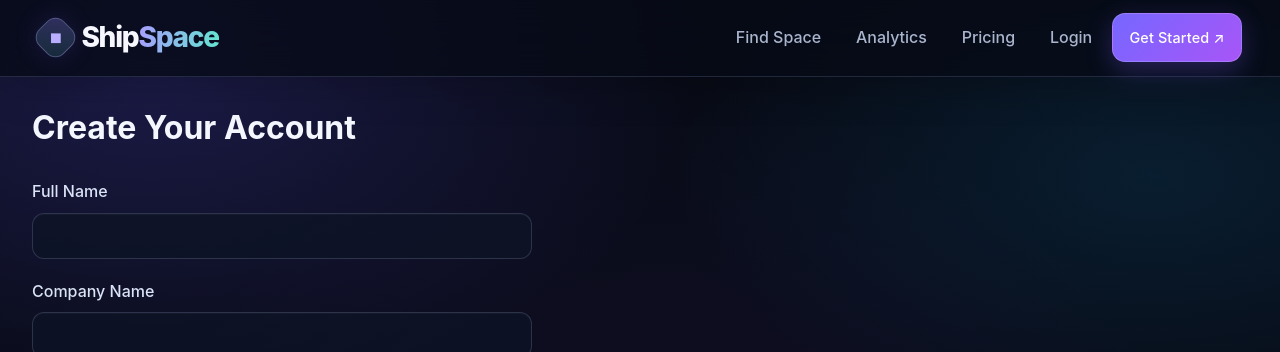
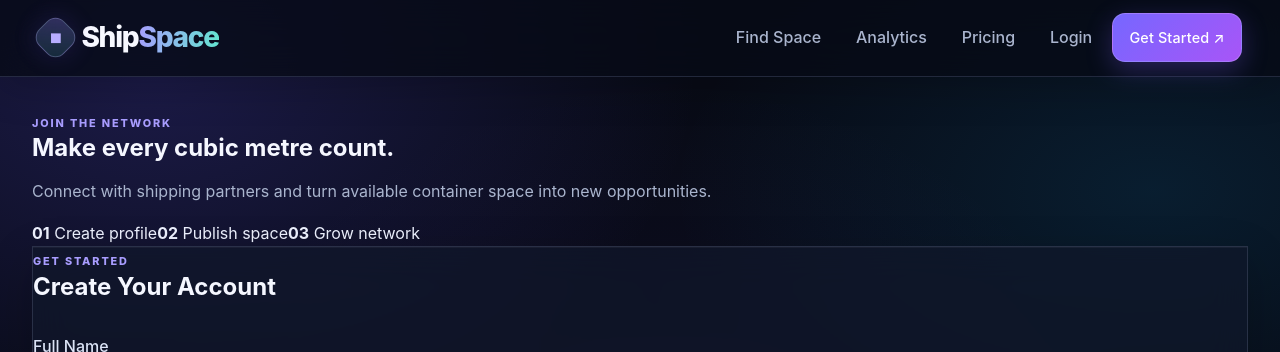
Before and after one commit to goel13188-byte/CONTAINER-SPACE, a React (Vite) app in the folder frontend/: page /register in a window 1280 px wide. Shown: the top 352 px of the page. Built offline with nearby package versions, Linux system fonts and the light colour scheme; no server answers.

Commit message:
Redesign registration as image-led ShipSpace experience

```diff
--- a/frontend/src/pages/RegisterPage.jsx
+++ b/frontend/src/pages/RegisterPage.jsx
@@ -30,8 +30,8 @@ const RegisterPage = () => {
   };
 
   return (
-    <div>
-      <h1>Create Your Account</h1>
+    <section className="auth-page register-page"><div className="auth-visual"><span className="eyebrow">JOIN THE NETWORK</span><h2>Make every cubic metre count.</h2><p>Connect with shipping partners and turn available container space into new opportunities.</p><div className="auth-visual-stats"><span><strong>01</strong> Create profile</span><span><strong>02</strong> Publish space</span><span><strong>03</strong> Grow network</span></div></div><div className="auth-card glass-panel">
+      <span className="eyebrow">GET STARTED</span><h1>Create Your Account</h1>
       {message && <p className={message.includes('successful') ? "message-success" : "message-error"}>{message}</p>}
       <form onSubmit={submitHandler}>
         <div>
@@ -77,7 +77,7 @@ const RegisterPage = () => {
        <p style={{ marginTop: '1rem' }}>
         Already have an account? <Link to="/login">Login here</Link>
       </p>
-    </div>
+    </div></section>
   );
 };
 
```
